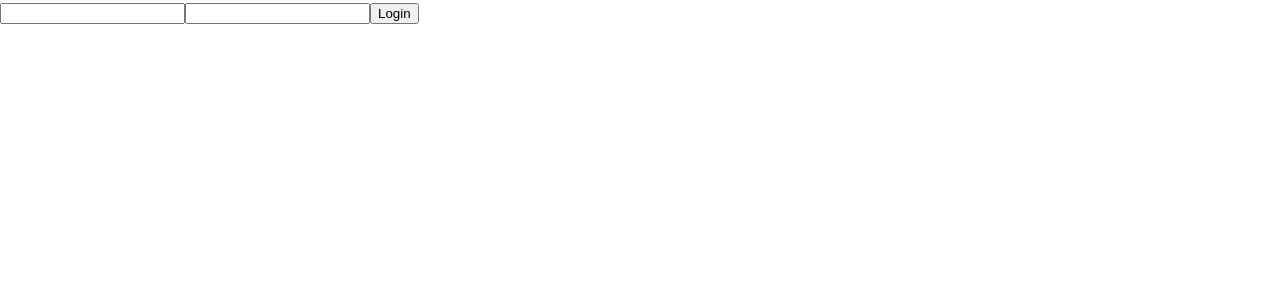
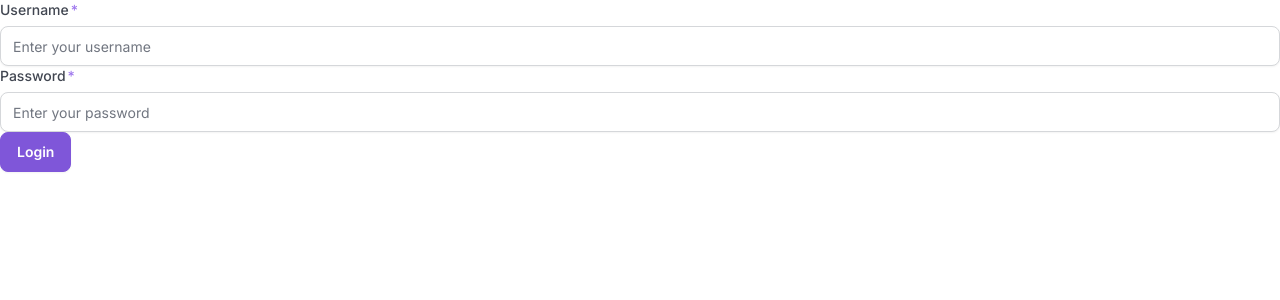
Before and after one commit to ostojics/foredeck, a React (Vite) app in the folder apps/web/: page /login in a window 1280 px wide. Shown: the top 300 px of the page. Built offline with nearby package versions, Linux system fonts and the light colour scheme.

Commit message:
add form control

```diff
--- a/apps/web/src/components/button/button.tsx
+++ b/apps/web/src/components/button/button.tsx
@@ -17,6 +17,7 @@ export interface ButtonProps extends Omit<BaseButtonProps, 'className'> {
     | 'link-gray';
   size?: 'sm' | 'md' | 'lg' | 'xl' | '2xl';
   className?: string;
+  type?: 'button' | 'submit' | 'reset';
 }
 
 export const Button = React.forwardRef<HTMLButtonElement, ButtonProps>(
--- /dev/null
+++ b/apps/web/src/components/form-control/form-control.module.scss
@@ -0,0 +1,6 @@
+.root {
+  display: flex;
+  flex-direction: column;
+  gap: 0.375rem;
+  width: 100%;
+}
--- /dev/null
+++ b/apps/web/src/components/form-control/form-control.tsx
@@ -0,0 +1,17 @@
+import * as React from 'react';
+import clsx from 'clsx';
+import styles from './form-control.module.scss';
+
+export interface FormControlProps extends React.ComponentProps<'div'> {
+  error?: boolean;
+}
+
+export const FormControl = React.forwardRef<HTMLDivElement, FormControlProps>(
+  ({className, error, children, ...props}, ref) => {
+    return (
+      <div ref={ref} className={clsx(styles.root, error && styles['root--error'], className)} {...props}>
+        {children}
+      </div>
+    );
+  },
+);
--- /dev/null
+++ b/apps/web/src/components/form-error-message/form-error-message.module.scss
@@ -0,0 +1,9 @@
+.errorMessage {
+  font-size: 0.875rem;
+  color: var(--error-500);
+  line-height: 1.25rem;
+  margin: 0;
+  display: flex;
+  align-items: center;
+  gap: 0.25rem;
+}
--- /dev/null
+++ b/apps/web/src/components/form-error-message/form-error-message.tsx
@@ -0,0 +1,9 @@
+import * as React from 'react';
+import clsx from 'clsx';
+import styles from './form-error-message.module.scss';
+
+export const FormErrorMessage = React.forwardRef<HTMLParagraphElement, React.ComponentProps<'p'>>(
+  ({className, ...props}, ref) => {
+    return <p ref={ref} className={clsx(styles.errorMessage, className)} {...props} />;
+  },
+);
--- /dev/null
+++ b/apps/web/src/components/form-label/form-label.module.scss
@@ -0,0 +1,11 @@
+.label {
+  font-size: 0.875rem;
+  font-weight: 500;
+  color: var(--text-secondary);
+  line-height: 1.25rem;
+
+  &__asterisk {
+    color: var(--brand-500);
+    margin-left: 2px;
+  }
+}
--- /dev/null
+++ b/apps/web/src/components/form-label/form-label.tsx
@@ -0,0 +1,18 @@
+import * as React from 'react';
+import clsx from 'clsx';
+import styles from './form-label.module.scss';
+
+export interface FormLabelProps extends React.ComponentProps<'label'> {
+  required?: boolean;
+}
+
+export const FormLabel = React.forwardRef<HTMLLabelElement, FormLabelProps>(
+  ({className, required, children, ...props}, ref) => {
+    return (
+      <label ref={ref} className={clsx(styles.label, className)} {...props}>
+        {children}
+        {required && <span className={styles['label__asterisk']}>*</span>}
+      </label>
+    );
+  },
+);
--- a/apps/web/src/modules/auth/components/login-form.tsx
+++ b/apps/web/src/modules/auth/components/login-form.tsx
@@ -1,4 +1,9 @@
 import {useValidateLogin} from '@/modules/auth/hooks/use-validate-login';
+import {Input} from '@/components/input/input';
+import {Button} from '@/components/button/button';
+import {FormLabel} from '@/components/form-label/form-label';
+import {FormControl} from '@/components/form-control/form-control';
+import {FormErrorMessage} from '@/components/form-error-message/form-error-message';
 
 const LoginPage = () => {
   const {
@@ -11,11 +16,29 @@ const LoginPage = () => {
     <section>
       {/* eslint-disable-next-line no-console */}
       <form onSubmit={handleSubmit(() => console.log('submit'))}>
-        <input {...register('username')} />
-        {errors.username && <p>{errors.username.message}</p>}
-        <input {...register('password')} />
-        {errors.password && <p>{errors.password.message}</p>}
-        <button type="submit">Login</button>
+        <FormControl error={!!errors.username}>
+          <FormLabel htmlFor="username" required>
+            Username
+          </FormLabel>
+          <Input id="username" placeholder="Enter your username" error={!!errors.username} {...register('username')} />
+          {errors.username && <FormErrorMessage>{errors.username.message}</FormErrorMessage>}
+        </FormControl>
+
+        <FormControl error={!!errors.password}>
+          <FormLabel htmlFor="password" required>
+            Password
+          </FormLabel>
+          <Input
+            id="password"
+            type="password"
+            placeholder="Enter your password"
+            error={!!errors.password}
+            {...register('password')}
+          />
+          {errors.password && <FormErrorMessage>{errors.password.message}</FormErrorMessage>}
+        </FormControl>
+
+        <Button type="submit">Login</Button>
       </form>
     </section>
   );
--- a/packages/contracts/src/schemas/index.ts
+++ b/packages/contracts/src/schemas/index.ts
@@ -1 +1 @@
-export * from './loginSchema';
+export * from './auth';
```
Also changed, not shown: packages/contracts/src/schemas/auth.ts (renamed from packages/contracts/src/schemas/loginSchema.ts), 2 other files (tests, documents, lock files or other folders).
